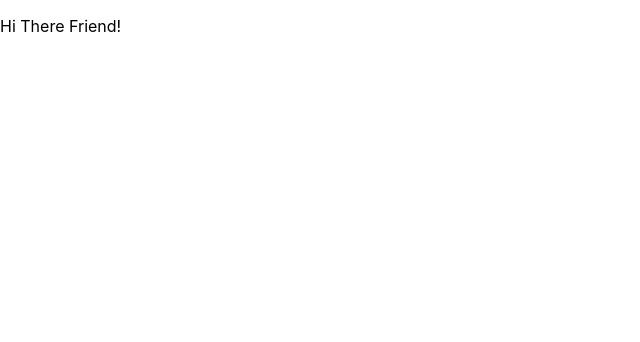
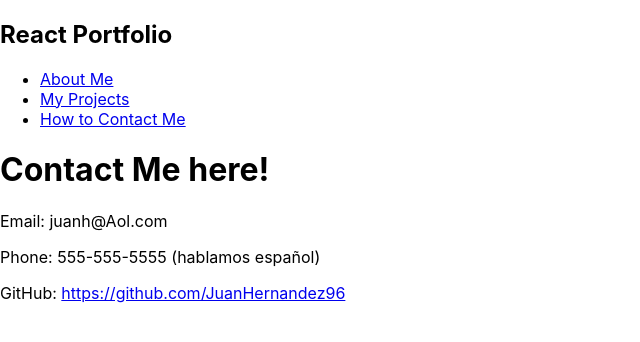
Before and after one commit to JuanHernandez96/React-Portfolio, a React (Create React App) app: page /Contact in a window 1280 px wide. Shown: the top 342 px of the page, without its empty margins (0-640 px from the left). Built offline with nearby package versions, Linux system fonts and the light colour scheme.

Commit message:
added final touches to basic react portfolio

```diff
--- a/package.json
+++ b/package.json
@@ -8,10 +8,13 @@
     "@testing-library/user-event": "^12.8.3",
     "react": "^17.0.2",
     "react-dom": "^17.0.2",
+    "react-router-dom": "^5.3.0",
     "react-scripts": "4.0.3",
     "web-vitals": "^1.1.2"
   },
   "scripts": {
+    "predeploy": "npm run build",
+    "deploy": "gh-pages -d build",
     "start": "react-scripts start",
     "build": "react-scripts build",
     "test": "react-scripts test",
@@ -34,5 +37,8 @@
       "last 1 firefox version",
       "last 1 safari version"
     ]
+  },
+  "devDependencies": {
+    "gh-pages": "^3.2.3"
   }
 }
--- a/src/App.js
+++ b/src/App.js
@@ -1,11 +1,23 @@
 import './App.css';
-import Content from './Components/Content/index.js'
+import About from './Components/About';
+import Projects from './Components/Projects/index.js';
+import Contact from './Components/Contact/index';
+import { BrowserRouter, Route, Switch } from 'react-router-dom';
+
 
 function App() {
   return (
-    <div>
-      <Content />
-    </div>
+    <main>
+      <BrowserRouter>
+      <Switch>
+      <Route exact path='/' component={About} />
+      <Route exact path='/About' component={About} />
+      <Route exact path='/Projects' component={Projects} />
+      <Route exact path='/Contact' component={Contact} />
+     </Switch>
+     </BrowserRouter>
+    </main>
+
   );
 }
 
--- /dev/null
+++ b/src/Components/About/index.js
@@ -0,0 +1,21 @@
+import React from 'react';
+import Nav from '../Nav';
+
+
+function AboutMe(){
+    return(
+
+
+        <div className="text-center text-lg-start bg-light text-muted">
+             <Nav></Nav>
+            <h1 id="contact"  className="d-flex justify-content-center justify-content-lg-between p-4 border-bottom"> About Me </h1>
+            <p> Hi there my name is Juan and I recently started to love coding, its interesting to have such challenge where you can have so many possiblities on how to solve them! </p>
+        </div>
+
+
+    )
+}
+
+
+
+export default AboutMe;
--- /dev/null
+++ b/src/Components/Contact/index.js
@@ -0,0 +1,20 @@
+import React from 'react'
+import Nav from '../Nav';
+
+function ContactMe() {
+    return(
+
+
+        <div className="text-center text-lg-start bg-light text-muted">
+             <Nav></Nav>
+            <h1 id="contact"  className="d-flex justify-content-center justify-content-lg-between p-4 border-bottom"> Contact Me here! </h1>
+            <p> Email: juanh@Aol.com </p>
+            <p> Phone: 555-555-5555 (hablamos español)</p>
+            <p> GitHub:  <a href="https://github.com/JuanHernandez96">  https://github.com/JuanHernandez96</a></p>
+        </div>
+
+
+    )
+}
+
+export default ContactMe;
--- a/src/Components/Content/index.js
+++ /dev/null
@@ -1,12 +0,0 @@
-import React from "react";
-
-function Content() {
-
-    return (
-        <section>
-            <p> Hi There Friend! </p>
-        </section>
-    );
-}
-
-export default Content;
--- /dev/null
+++ b/src/Components/Nav/index.js
@@ -0,0 +1,29 @@
+import React from 'react';
+
+
+
+
+function Nav(){
+
+
+
+
+
+
+    return(
+        <header className="navbar navbar-expand-lg navbar-light bg-light">
+            <nav className="navbar-brand">
+                <h1 href='/'>React Portfolio</h1>
+                <ul>
+                    <li><a className="nav-link" href="About">About Me</a></li>
+                    <li><a className="nav-link" href="Projects">My Projects </a></li>
+                    <li><a className="nav-link" href="Contact">How to Contact Me</a></li>
+                </ul>
+
+            </nav>
+        </header>
+
+    )
+}
+
+export default Nav;
--- /dev/null
+++ b/src/Components/Projects/index.js
@@ -0,0 +1,18 @@
+import React from 'react';
+import Nav from '../Nav';
+
+
+function Projects() {
+    return(
+        <section className="text-center text-lg-start bg-light text-muted">
+             <Nav></Nav>
+            <h1 id="contact"  className="d-flex justify-content-center justify-content-lg-between p-4 border-bottom"> Projects! </h1>
+
+            <p><a href='https://github.com/JuanHernandez96/run-buddy'> Run Buddy </a>  </p>
+            <p><a href='https://github.com/JuanHernandez96/taskinator'> Taskinator </a>  </p>
+            <p><a href='https://github.com/JuanHernandez96/robot-gladiators'> Robot Gladiators </a>  </p>
+        </section>
+    )
+}
+
+export default Projects;
```
Also changed, not shown: src/Components/Footer/index.js (added, +12 -0 lines), src/Footer/index.js (deleted), src/Header/index.js (deleted), 1 other file (tests, documents, lock files or other folders).
